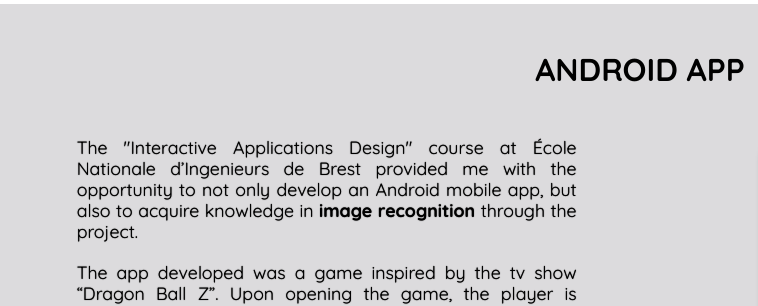
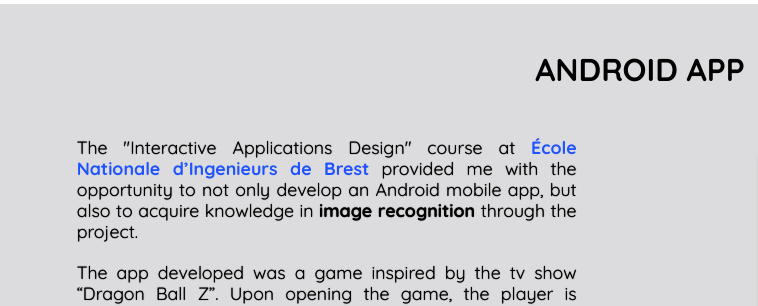
Before and after one commit to valenlopez993/PersonalWebsite, a website: page src/projects.html in a window 1280 px wide. Shown: the part 3740-4046 px from the top of the page, 0-758 px from the left. Drawn offline with nearby package versions, Linux system fonts and the light colour scheme.

Commit message:
Repair links

```diff
--- a/src/projects.html
+++ b/src/projects.html
@@ -308,10 +308,16 @@
             <div class="project__block">
               <div>
                 <p>
-                  The "Interactive Applications Design" course at École
-                  Nationale d’Ingenieurs de Brest provided me with the
-                  opportunity to not only develop an Android mobile app, but
-                  also to acquire knowledge in
+                  The "Interactive Applications Design" course at
+                  <a
+                    class="project__block--ancher-color-blue"
+                    href="https://www.enib.fr/en/"
+                    target="_blank"
+                  >
+                    École Nationale d’Ingenieurs de Brest</a
+                  >
+                  provided me with the opportunity to not only develop an
+                  Android mobile app, but also to acquire knowledge in
                   <em>image recognition</em> through the project.
                 </p>
                 <p>
```
